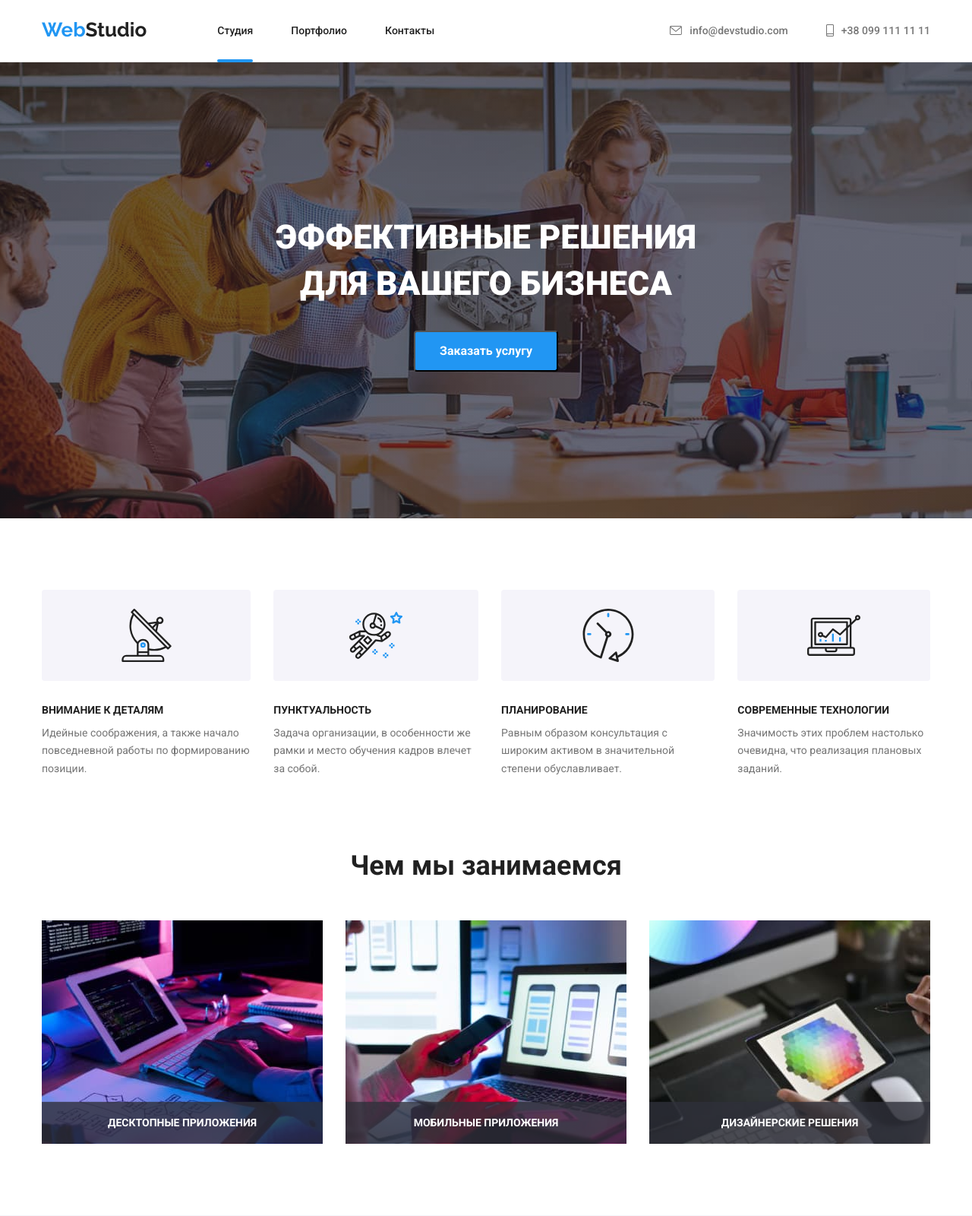
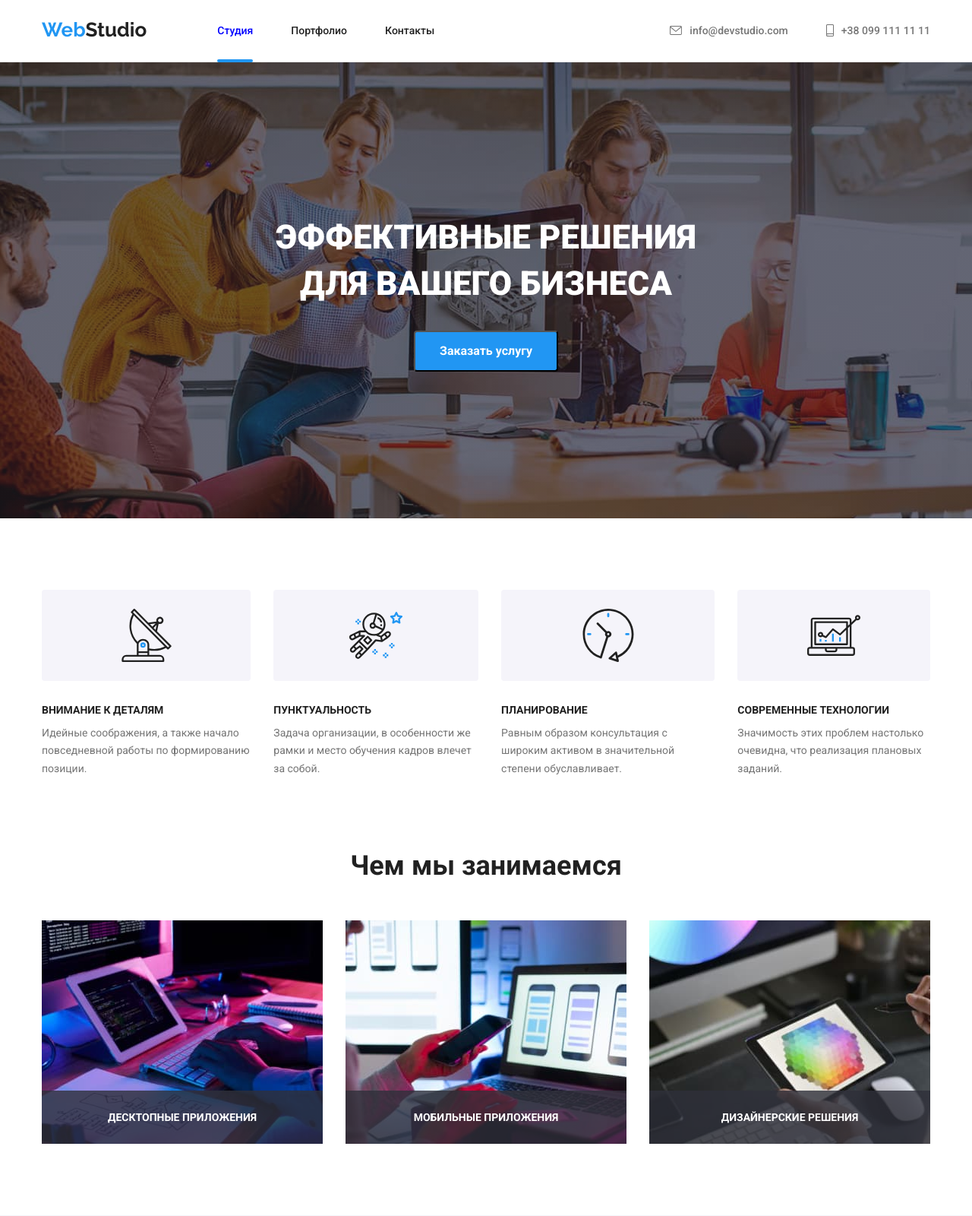
Before and after one commit to Mykola28112002/goit-markup-hw-05, a plain HTML site: page index.html in a window 1280 px wide. Shown: the top 1600 px of the page at 76% size. Drawn offline with nearby package versions, Linux system fonts and the light colour scheme.

Commit message:
10-переходи-і-анімація

```diff
--- a/css/style.css
+++ b/css/style.css
@@ -139,9 +139,10 @@ background: #2196F3;
 border-radius: 2px;
 display: flex;
 top: 97%;
-
 }
-
+.emphasis {
+  color: blue;
+}
 
 .contacts-link {
 display: inline-flex;
@@ -286,21 +287,20 @@ margin-bottom: 50px;
 }
 .employment-blosk {
   position: relative;
-  text-align: center;
 }
 .employment-text {
-
+height: 70px;
   position: absolute;
   width: 100%;
-  padding: 27px;
 background: rgba(47, 48, 58, 0.8);
 transform: translateY(calc(-100%));
 font-weight: 700;
 font-size: 14px;
-line-height: 1.2px;
-text-align: center;
+line-height: 1.2;
 text-transform: uppercase;
-
+display: flex;
+align-items: center;
+justify-content: center;
 color: #FFFFFF;
 }
 /* команда */
@@ -512,18 +512,29 @@ fill: #fff;
   width: 100%;
   height: 100%;
   background: rgba(0, 0, 0, 0.2);
+
+  opacity: 1;
+  transform: opacity 250ms cubic-bezier(0.4, 0, 0.2, 1);
 }
 .backdrop.is-hidden {
   opacity: 0;
   pointer-events: none;
 }
+.backdrop.is-hidden .modal {
+  transform:translate(-50%, -50%) scale(0.9);
+}
 .modal {
 position: absolute;
 top: 50%;
 left: 50%;
-transform: translate(-50%, -50%);
 width: 528px;;
 height: 581px;
+
+transform:translate(-50%, -50%) scale(1);
+ transition: transform 250ms cubic-bezier(0.4, 0, 0.2, 1);
+ /* transition-property: transform;
+  transition-duration: 250ms;
+  transition-timing-function: cubic-bezier(0.4, 0, 0.2, 1); */
 
 background-color: #fff;
 
@@ -539,6 +550,7 @@ margin-top: 8px;
 margin-left: 490px;
   display: flex;
   align-items: center;
+  cursor: pointer;
 }
 .modal .imgs {
   fill: #000;
```
Also changed, not shown: 1 other file.
